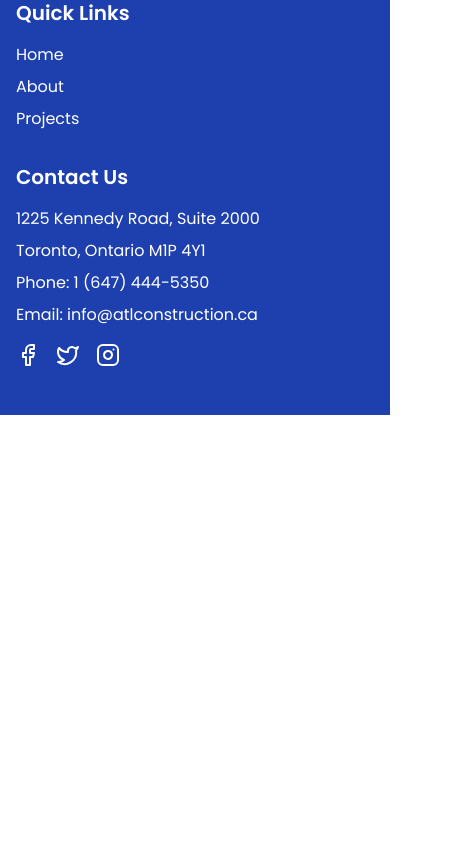
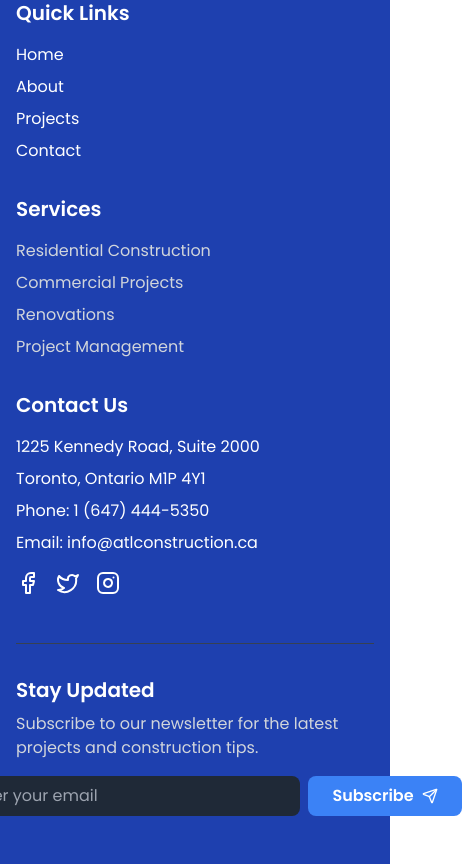
Before and after one commit to Hansade2005/atlconstruct, a React (Vite) app: page / in a window 390 px wide. Shown: the part 6840-7704 px from the top of the page, 462 px wide, since content can reach past the window. Before the commit the page ends 7255 px from the top, so only its background shows below. Built offline with nearby package versions, Linux system fonts and the light colour scheme.

Commit message:
Enhanced footer with newsletter signup, services section, and improved layout

```diff
--- a/src/components/Footer.tsx
+++ b/src/components/Footer.tsx
@@ -1,11 +1,21 @@
 import { Link } from 'react-router-dom'
-import { Facebook, Twitter, Instagram } from 'lucide-react'
+import { Facebook, Twitter, Instagram, Mail, Send } from 'lucide-react'
+import { useState } from 'react'
 
 const Footer = () => {
+  const [email, setEmail] = useState('')
+
+  const handleNewsletterSubmit = (e: React.FormEvent) => {
+    e.preventDefault()
+    // Handle newsletter signup - for now, just log or alert
+    alert(`Thank you for subscribing! We'll send updates to ${email}`)
+    setEmail('')
+  }
+
   return (
     <footer id="contact" className="bg-primary text-white py-12 px-4 md:px-8">
       <div className="max-w-6xl mx-auto">
-        <div className="grid grid-cols-1 md:grid-cols-3 gap-8">
+        <div className="grid grid-cols-1 md:grid-cols-2 lg:grid-cols-4 gap-8">
           <div>
             <h3 className="text-2xl font-bold mb-4">ATL Construction</h3>
             <p className="mb-4">
@@ -13,7 +23,7 @@ const Footer = () => {
             </p>
             <p>&copy; 2025 ATL Construction. All rights reserved.</p>
             <p className="text-sm mt-2">
-              Built with <a href="https://pipilot.dev" target="_blank" rel="noopener noreferrer" className="hover:text-accent transition underline">PiPIlot</a>
+              Built with <a href="https://pipilot.dev" target="_blank" rel="noopener noreferrer" className="hover:text-accent transition underline">PiPilot</a>
             </p>
           </div>
           <div>
@@ -22,6 +32,16 @@ const Footer = () => {
               <li><Link to="/" className="hover:text-accent transition">Home</Link></li>
               <li><Link to="/about" className="hover:text-accent transition">About</Link></li>
               <li><Link to="/projects" className="hover:text-accent transition">Projects</Link></li>
+              <li><Link to="/contact" className="hover:text-accent transition">Contact</Link></li>
+            </ul>
+          </div>
+          <div>
+            <h4 className="text-xl font-semibold mb-4">Services</h4>
+            <ul className="space-y-2">
+              <li><span className="text-gray-300">Residential Construction</span></li>
+              <li><span className="text-gray-300">Commercial Projects</span></li>
+              <li><span className="text-gray-300">Renovations</span></li>
+              <li><span className="text-gray-300">Project Management</span></li>
             </ul>
           </div>
           <div>
@@ -43,6 +63,34 @@ const Footer = () => {
             </div>
           </div>
         </div>
+        {/* Newsletter Section */}
+        <div className="mt-12 pt-8 border-t border-gray-700">
+          <div className="flex flex-col md:flex-row justify-between items-center">
+            <div className="mb-4 md:mb-0">
+              <h4 className="text-xl font-semibold mb-2">Stay Updated</h4>
+              <p className="text-gray-300">Subscribe to our newsletter for the latest projects and construction tips.</p>
+            </div>
+            <form onSubmit={handleNewsletterSubmit} className="flex gap-2">
+              <div className="relative">
+                <Mail className="absolute left-3 top-1/2 transform -translate-y-1/2 text-gray-400" size={20} />
+                <input
+                  type="email"
+                  value={email}
+                  onChange={(e) => setEmail(e.target.value)}
+                  placeholder="Enter your email"
+                  className="pl-10 pr-4 py-2 bg-gray-800 text-white rounded-lg focus:outline-none focus:ring-2 focus:ring-accent"
+                  required
+                />
+              </div>
+              <button
+                type="submit"
+                className="px-6 py-2 bg-accent hover:bg-accent/80 rounded-lg font-semibold text-white transition-colors duration-300 flex items-center gap-2"
+              >
+                Subscribe <Send size={16} />
+              </button>
+            </form>
+          </div>
+        </div>
       </div>
     </footer>
   )
```
